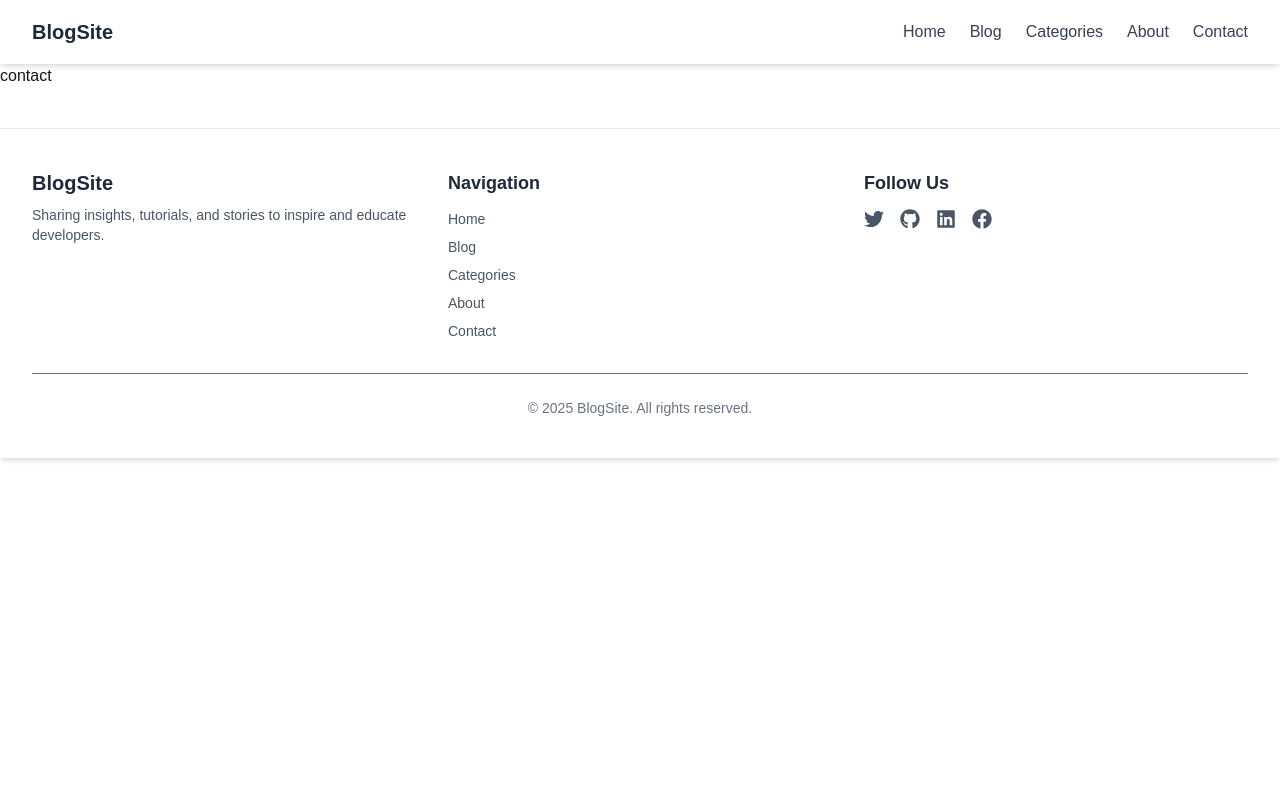
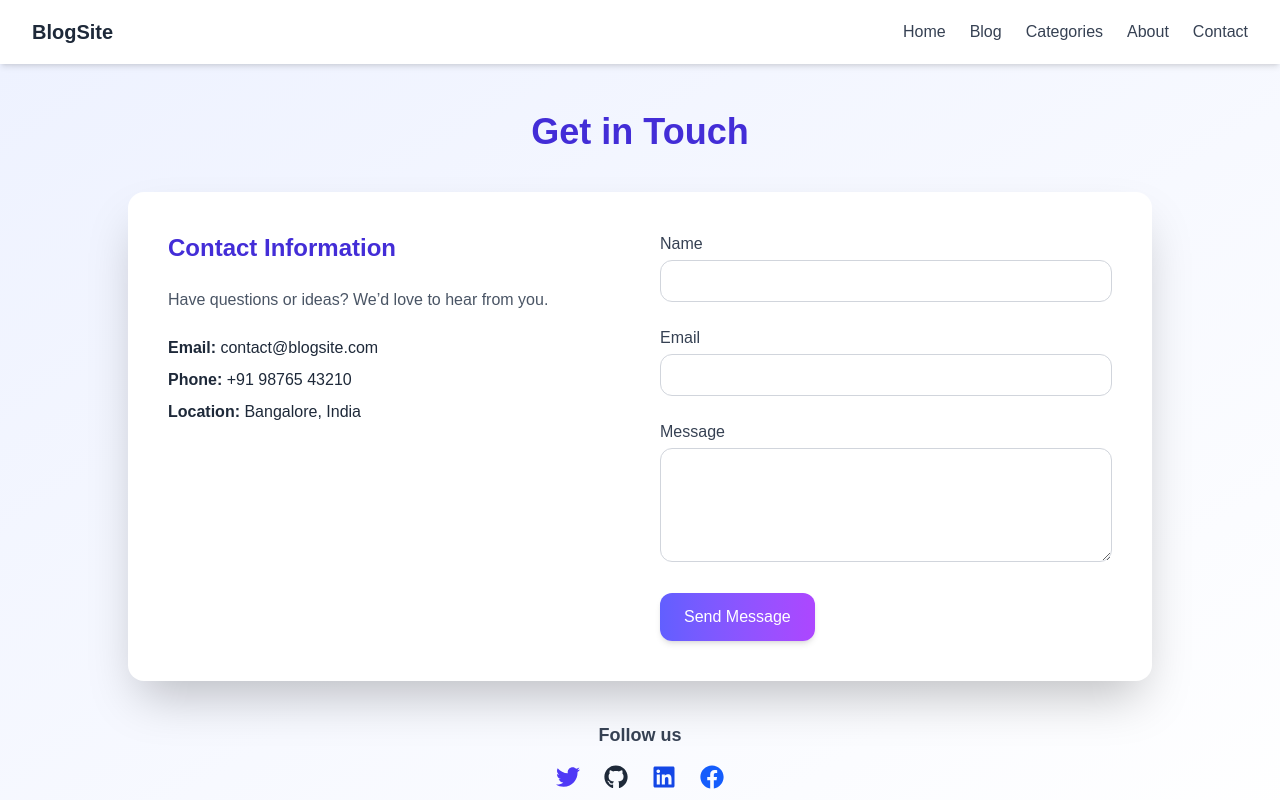
Before and after one commit to Pramodredd/Arena_learning, a Next.js app in the folder blog/: page /contact in a window 1280 px wide. Shown: the top 800 px of the page. Built offline with nearby package versions, Linux system fonts and the light colour scheme.

Commit message:
about contact

```diff
--- a/blog/src/app/about/page.tsx
+++ b/blog/src/app/about/page.tsx
@@ -1,8 +1,62 @@
-export default  function Home(){
+'use client';
 
+export default function About() {
+  return (
+    <section className="min-h-screen px-4 py-16 bg-gradient-to-b from-white to-indigo-50">
+      <div className="max-w-6xl mx-auto">
+        {/* Page Heading */}
+        <h1 className="text-4xl md:text-5xl font-extrabold text-center text-indigo-700 mb-8">
+          About BlogSite
+        </h1>
 
-    return(
-        <div>About</div>
-    );
+        {/* Intro */}
+        <p className="text-lg text-center text-gray-700 max-w-3xl mx-auto mb-12">
+          BlogSite is your destination for insightful articles, thoughtful commentary, and practical resources
+          on tech, lifestyle, design, and more. We're building a creative space that encourages knowledge sharing
+          and storytelling.
+        </p>
 
+        {/* Mission / Vision */}
+        <div className="grid md:grid-cols-2 gap-10 mb-16">
+          <div className="bg-white p-6 rounded-xl shadow-lg hover:shadow-xl transition">
+            <h2 className="text-2xl font-bold text-indigo-700 mb-4">Our Mission</h2>
+            <p className="text-gray-600">
+              To empower individuals and communities by providing a platform for sharing experiences, insights, and innovations.
+              We believe in the value of authentic voices and meaningful content.
+            </p>
+          </div>
+
+          <div className="bg-white p-6 rounded-xl shadow-lg hover:shadow-xl transition">
+            <h2 className="text-2xl font-bold text-indigo-700 mb-4">Our Vision</h2>
+            <p className="text-gray-600">
+              To become a globally trusted hub for bloggers, creators, and curious minds — a place where ideas grow,
+              and people connect through stories that matter.
+            </p>
+          </div>
+        </div>
+
+        {/* Optional Team Section */}
+        <div className="text-center mb-12">
+          <h2 className="text-3xl font-semibold text-gray-800 mb-6">Meet the Team</h2>
+          <div className="grid sm:grid-cols-2 md:grid-cols-3 gap-8">
+            {['Alex', 'Priya', 'Zhang'].map((name, i) => (
+              <div key={i} className="bg-white p-4 rounded-lg shadow-md hover:shadow-lg transition">
+                <div className="w-24 h-24 mx-auto mb-4 bg-indigo-100 rounded-full flex items-center justify-center text-2xl font-bold text-indigo-600">
+                  {name[0]}
+                </div>
+                <h3 className="text-lg font-medium text-gray-800">{name}</h3>
+                <p className="text-sm text-gray-500">Co-Founder & Editor</p>
+              </div>
+            ))}
+          </div>
+        </div>
+
+        {/* Closing Statement */}
+        <p className="text-center text-gray-600 text-md max-w-2xl mx-auto">
+          Whether you're here to write, learn, or simply explore — we're glad you're with us.
+          Thank you for being part of our journey!
+        </p>
+      </div>
+    </section>
+  );
 }
--- a/blog/src/app/contact/page.tsx
+++ b/blog/src/app/contact/page.tsx
@@ -1,8 +1,125 @@
-export default  function Home(){
+'use client';
 
+import { useState } from 'react';
+import { FaTwitter, FaGithub, FaLinkedin, FaFacebook } from 'react-icons/fa';
 
-    return(
-        <div>contact</div>
-    );
+export default function Contact() {
+  const [form, setForm] = useState({ name: '', email: '', message: '' });
 
+  const handleChange = (e: React.ChangeEvent<HTMLInputElement | HTMLTextAreaElement>) => {
+    setForm({ ...form, [e.target.name]: e.target.value });
+  };
+
+  const handleSubmit = (e: React.FormEvent) => {
+    e.preventDefault();
+    alert('Message sent!');
+    setForm({ name: '', email: '', message: '' });
+  };
+
+  return (
+    <section className="min-h-screen px-4 py-12 bg-gradient-to-br from-indigo-50 to-white">
+      <div className="max-w-5xl mx-auto">
+        <h2 className="text-4xl font-extrabold text-center text-indigo-700 mb-10">Get in Touch</h2>
+
+        <div className="grid md:grid-cols-2 gap-10 bg-white shadow-2xl rounded-2xl p-10">
+          {/* Contact Info */}
+          <div className="space-y-6">
+            <h3 className="text-2xl font-semibold text-indigo-700">Contact Information</h3>
+            <p className="text-gray-600">Have questions or ideas? We’d love to hear from you.</p>
+            <div className="space-y-2">
+              <p className="text-gray-800"><strong>Email:</strong> contact@blogsite.com</p>
+              <p className="text-gray-800"><strong>Phone:</strong> +91 98765 43210</p>
+              <p className="text-gray-800"><strong>Location:</strong> Bangalore, India</p>
+            </div>
+          </div>
+
+          {/* Contact Form */}
+          <form onSubmit={handleSubmit} className="space-y-6">
+            <div>
+              <label className="block text-gray-700 mb-1">Name</label>
+              <input
+                type="text"
+                name="name"
+                value={form.name}
+                onChange={handleChange}
+                required
+                className="w-full px-4 py-2 border border-gray-300 rounded-xl focus:ring-2 focus:ring-indigo-400 focus:outline-none transition"
+              />
+            </div>
+            <div>
+              <label className="block text-gray-700 mb-1">Email</label>
+              <input
+                type="email"
+                name="email"
+                value={form.email}
+                onChange={handleChange}
+                required
+                className="w-full px-4 py-2 border border-gray-300 rounded-xl focus:ring-2 focus:ring-indigo-400 focus:outline-none transition"
+              />
+            </div>
+            <div>
+              <label className="block text-gray-700 mb-1">Message</label>
+              <textarea
+                name="message"
+                rows={4}
+                value={form.message}
+                onChange={handleChange}
+                required
+                className="w-full px-4 py-2 border border-gray-300 rounded-xl focus:ring-2 focus:ring-indigo-400 focus:outline-none transition"
+              ></textarea>
+            </div>
+            <button
+              type="submit"
+              className="bg-gradient-to-r from-indigo-500 to-purple-500 text-white px-6 py-3 rounded-xl shadow-md hover:shadow-lg transform hover:scale-105 transition duration-300"
+            >
+              Send Message
+            </button>
+          </form>
+        </div>
+
+        {/* Social Icons */}
+        <div className="mt-10 text-center">
+          <h3 className="text-lg font-semibold text-gray-700 mb-4">Follow us</h3>
+          <div className="flex justify-center space-x-6">
+            <a
+              href="https://twitter.com/yourprofile"
+              target="_blank"
+              rel="noopener noreferrer"
+              className="text-indigo-600 hover:text-indigo-800 transition-transform transform hover:scale-110 text-2xl"
+              aria-label="Twitter"
+            >
+              <FaTwitter />
+            </a>
+            <a
+              href="https://github.com/yourprofile"
+              target="_blank"
+              rel="noopener noreferrer"
+              className="text-gray-800 hover:text-black transition-transform transform hover:scale-110 text-2xl"
+              aria-label="GitHub"
+            >
+              <FaGithub />
+            </a>
+            <a
+              href="https://linkedin.com/in/yourprofile"
+              target="_blank"
+              rel="noopener noreferrer"
+              className="text-blue-700 hover:text-blue-900 transition-transform transform hover:scale-110 text-2xl"
+              aria-label="LinkedIn"
+            >
+              <FaLinkedin />
+            </a>
+            <a
+              href="https://facebook.com/yourprofile"
+              target="_blank"
+              rel="noopener noreferrer"
+              className="text-blue-600 hover:text-blue-800 transition-transform transform hover:scale-110 text-2xl"
+              aria-label="Facebook"
+            >
+              <FaFacebook />
+            </a>
+          </div>
+        </div>
+      </div>
+    </section>
+  );
 }
--- a/blog/src/app/navbar.tsx
+++ b/blog/src/app/navbar.tsx
@@ -7,7 +7,7 @@ export default function Navbar() {
   const [isOpen, setIsOpen] = useState(false);
 
   return (
-    <nav className="bg-white shadow-md">
+    <nav className="bg-white shadow-md sticky top-0 z-50">
       <div className="max-w-7xl mx-auto px-4 sm:px-6 lg:px-8">
         <div className="flex justify-between items-center h-16">
           {/* Logo */}
```
